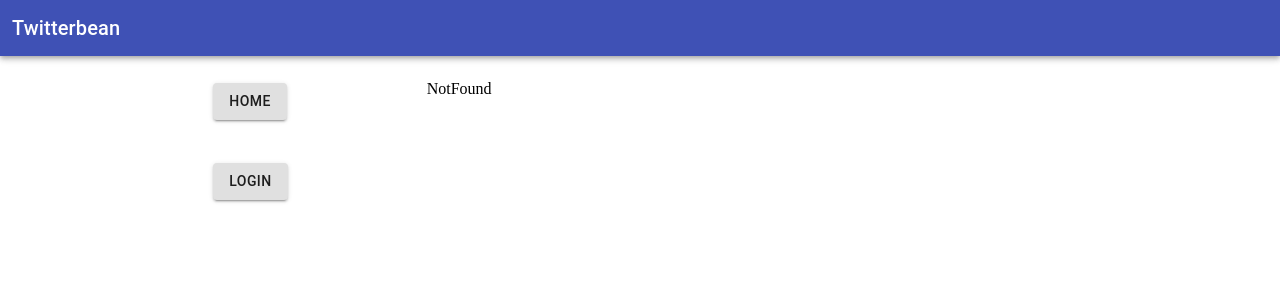
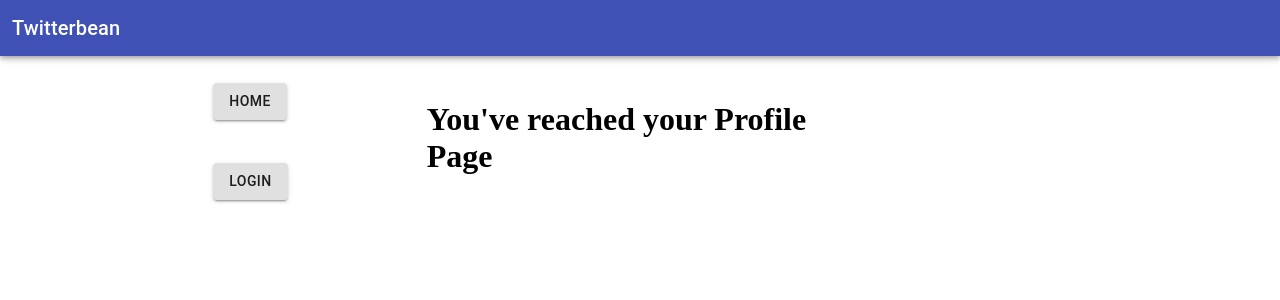
Before and after one commit to richardkentng/twitterbean, a React (Vite) app in the folder packages/frontend/: page /profile in a window 1280 px wide. Shown: the top 300 px of the page. Built offline with nearby package versions, Linux system fonts and the light colour scheme; no server answers.

Commit message:
create profile page, update lefbar w/ profile pg btn linking to profile page

```diff
--- a/packages/frontend/src/App.jsx
+++ b/packages/frontend/src/App.jsx
@@ -11,6 +11,8 @@ import RegisterPage from "./auth/RegisterPage";
 import LogoutPage from "./auth/LogoutPage";
 import FeedPage from "./feed/FeedPage";
 import NotFoundPage from "./layout/NotFoundPage";
+import ProfilePage from "./profile/ProfilePage"
+
 import StateProvider, { StateContext } from "./StateProvider";
 import { checkSession } from "./auth/authApi";
 
@@ -22,33 +24,43 @@ export default function App() {
           Twitterbean
         </Typography>
       </AppBar>
+
       <Router>
         <Switch>
           <Route path="/auth/login">
             <LoginPage />
           </Route>
+
           <Route path="/auth/register">
             <RegisterPage />
           </Route>
+
           <Route>
             <Grid container>
               <LeftBar />
               <MainBar>
+
                 <Switch>
                   <Route path="/" exact>
                     <FeedPage />
+                  </Route>
+                  <Route path="/profile" exact>
+                    <ProfilePage />
                   </Route>
                   <Route path="/auth/logout">
                     <LogoutPage />
                   </Route>
                   <Route component={NotFoundPage} />
                 </Switch>
+
               </MainBar>
               <RightBar />
             </Grid>
           </Route>
+
         </Switch>
       </Router>
+
     </StateProvider>
   );
 }
--- a/packages/frontend/src/layout/LeftBar.jsx
+++ b/packages/frontend/src/layout/LeftBar.jsx
@@ -45,7 +45,10 @@ export default function LeftBar() {
           <Grid container>
             <NavItem to="/">Home</NavItem>
             {state.user ? (
-              <NavItem to="/auth/logout">Logout</NavItem>
+              <>
+                <NavItem to="/profile">My Profile</NavItem>
+                <NavItem to="/auth/logout">Logout</NavItem>
+              </>
             ) : (
               <NavItem to="/auth/login">Login</NavItem>
             )}
--- /dev/null
+++ b/packages/frontend/src/profile/ProfilePage.js
@@ -0,0 +1,15 @@
+
+import React, {useContext, useEffect} from 'react'
+import {StateContext} from '../StateProvider'
+
+
+
+export default function ProfilePage() {
+
+
+    return (
+        <div>
+            <h1> You've reached your Profile Page</h1>
+        </div>
+    )
+}
```
Also changed, not shown: 3 other files (tests, documents, lock files or other folders).
